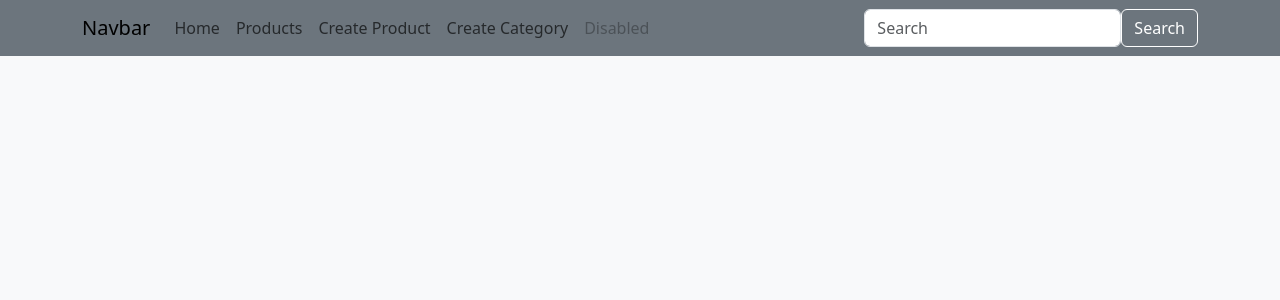
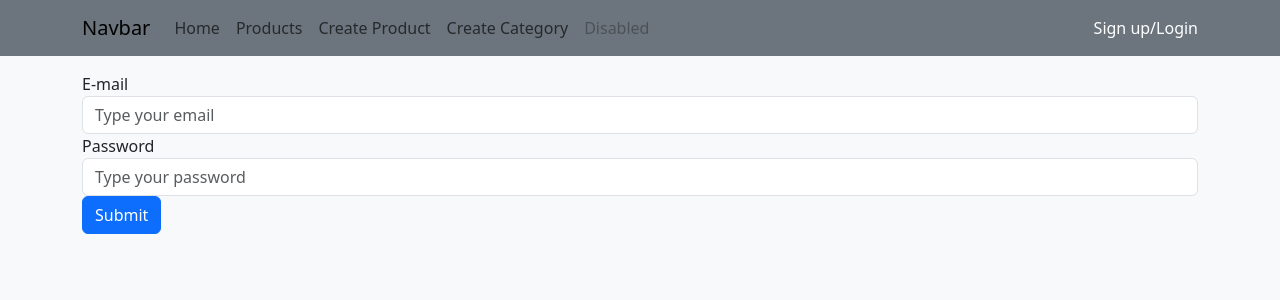
Before and after one commit to yssfklc/angular-product-app, an Angular app: page /login in a window 1280 px wide. Before the commit this address led to /. Shown: the top 300 px of the page. Built offline with nearby package versions, Linux system fonts and the light colour scheme.

Commit message:
add authentication services

```diff
--- a/src/app/app-routing.module.ts
+++ b/src/app/app-routing.module.ts
@@ -5,6 +5,7 @@ import { ProductListComponent } from './product-list/product-list.component';
 import { ProductElementDetailsComponent } from './product-list/product-element-details/product-element-details.component';
 import { ProductCreateComponent } from './product-create/product-create.component';
 import { CategoryComponentComponent } from './category-component/category-component.component';
+import { AuthComponent } from './auth/auth.component';
 
 const routes: Routes = [
   {path:'', component:HomeComponent},
@@ -13,6 +14,7 @@ const routes: Routes = [
   {path:'products', component:ProductListComponent},
   {path:'products/:productId', component:ProductElementDetailsComponent},
   {path:'products/category/:categoryId', component:ProductListComponent},
+  {path:'login', component:AuthComponent},
 
 
 ];
--- a/src/app/app.module.ts
+++ b/src/app/app.module.ts
@@ -12,6 +12,7 @@ import { ProductElementDetailsComponent } from './product-list/product-element-d
 import { ProductCreateComponent } from './product-create/product-create.component';
 import { CategoryComponentComponent } from './category-component/category-component.component';
 import { FormsModule } from '@angular/forms';
+import { AuthComponent } from './auth/auth.component';
 
 @NgModule({
   declarations: [
@@ -22,7 +23,8 @@ import { FormsModule } from '@angular/forms';
     HomeComponent,
     ProductElementDetailsComponent,
     ProductCreateComponent,
-    CategoryComponentComponent
+    CategoryComponentComponent,
+    AuthComponent
   ],
   imports: [
     BrowserModule,
--- /dev/null
+++ b/src/app/auth/auth.component.html
@@ -0,0 +1,16 @@
+<div class="container">
+    <div class="alert alert-danger" role="alert" *ngIf="error.exist">
+        {{error.message}}
+    </div>
+    <form class="" #form="ngForm" (ngSubmit)="register(form)" >
+        <div class="form-group">
+            <label>E-mail</label>
+            <input required id="email" name="email" class="form-control" [(ngModel)]="authForm.email" type="email" placeholder="Type your email"/>
+        </div>
+        <div class="form-group">
+            <label>Password</label>
+            <input required min="3" max="20" id="password" name="password" class="form-control" [(ngModel)]="authForm.password" placeholder="Type your password"/>
+        </div>
+        <button type="submit" class="btn btn-primary">Submit</button>
+    </form>
+</div>
--- /dev/null
+++ b/src/app/auth/auth.component.ts
@@ -0,0 +1,45 @@
+import { Component } from '@angular/core';
+import { NgForm } from '@angular/forms';
+import { AuthService } from '../services/auth.service';
+import { Observable } from "rxjs";
+
+@Component({
+  selector: 'app-auth',
+  templateUrl: './auth.component.html',
+  styleUrls: ['./auth.component.css']
+})
+export class AuthComponent {
+
+  authForm:any={}
+  error:any={
+  };
+  constructor(private authService:AuthService){
+
+  }
+
+  register(form: NgForm){
+    if(this.authForm.email === "" || this.authForm.email===undefined){
+      this.error.exist=true
+      this.error.message="Lütfen email bilgisi giriniz"
+      return
+    }
+    if(this.authForm.password === "" || this.authForm.password===undefined){
+      this.error.exist=true
+      this.error.message="Lütfen password bilgisi giriniz"
+      return
+    }
+    if(form.valid){
+      const email=this.authForm.email
+      const password=this.authForm.password
+      this.authService.register(email, password).subscribe((response: any)=>{
+        const result=response.json()
+        if(result.error.code == "400"){
+          this.error.exist=true
+          this.error.message=result.error.message
+          console.log("lale");
+        }
+        console.log(result)
+      })
+    }
+  }
+}
--- a/src/app/navbar/navbar.component.html
+++ b/src/app/navbar/navbar.component.html
@@ -25,9 +25,8 @@
         </li>
       </ul>
     </div>
-    <form class="d-flex my-2 my-lg-0 ">
-      <input class="form-control mr-sm-2 mr-2" type="search" placeholder="Search" aria-label="Search">
-      <button class="btn btn-outline-success my-2 my-sm-0 text-white border-white" type="submit">Search</button>
-    </form>
+    <div class="nav-item">
+      <a routerLink="/login" class="nav-link">Sign up/Login</a>
+    </div>
   </div>
 </nav>
--- a/src/app/product-create/product-create.component.html
+++ b/src/app/product-create/product-create.component.html
@@ -1,5 +1,4 @@
 <form class="container" #form="ngForm" (ngSubmit)="save(form)">
-    {{model | json}}
     <div class="form-group">
         <label for="name">Name</label>
         <input [(ngModel)]="model.name" class="form-control" id="name" name="name"/>
--- /dev/null
+++ b/src/app/services/auth.service.ts
@@ -0,0 +1,29 @@
+import { Injectable } from '@angular/core';
+import { HttpClient } from '@angular/common/http';
+
+interface AuthResponse {
+    idToken: string,
+    refreshToken: string,
+    expiresIn: string
+
+}
+
+@Injectable({
+  providedIn: 'root'
+})
+export class AuthService {
+
+  url:string="https://identitytoolkit.googleapis.com/v1/accounts:signUp?key=AIzaSyACqAtmoOYOnIlaVtOcFFRQoIVzRidJuCs"
+
+  constructor(private http:HttpClient) {
+
+  }
+
+  register(email:string, password:string){
+    return this.http.post<AuthResponse>(this.url, {
+      email:email,
+      password:password,
+      returnSecureToken:true
+    })
+  }
+}
```
Also changed, not shown: src/app/auth/auth.component.css (added), 1 other file (tests, documents, lock files or other folders).
